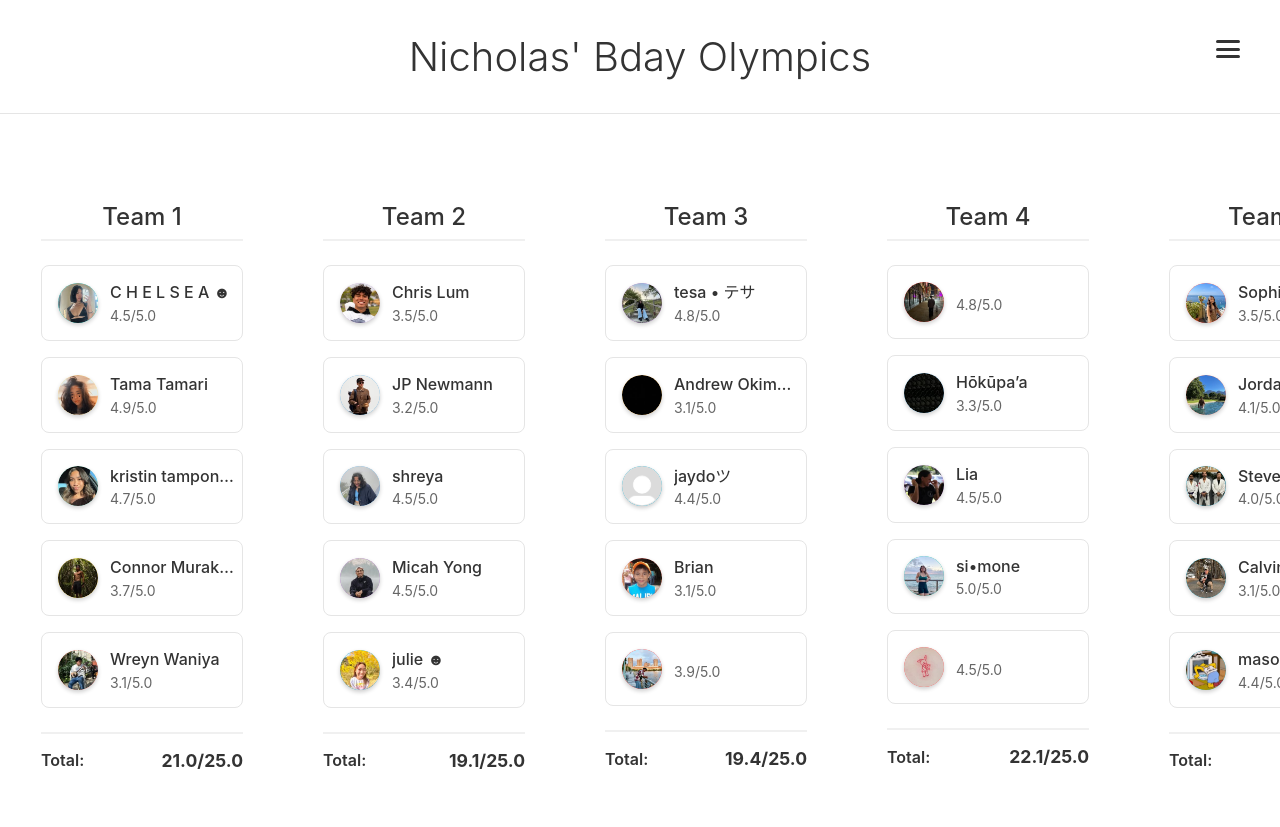
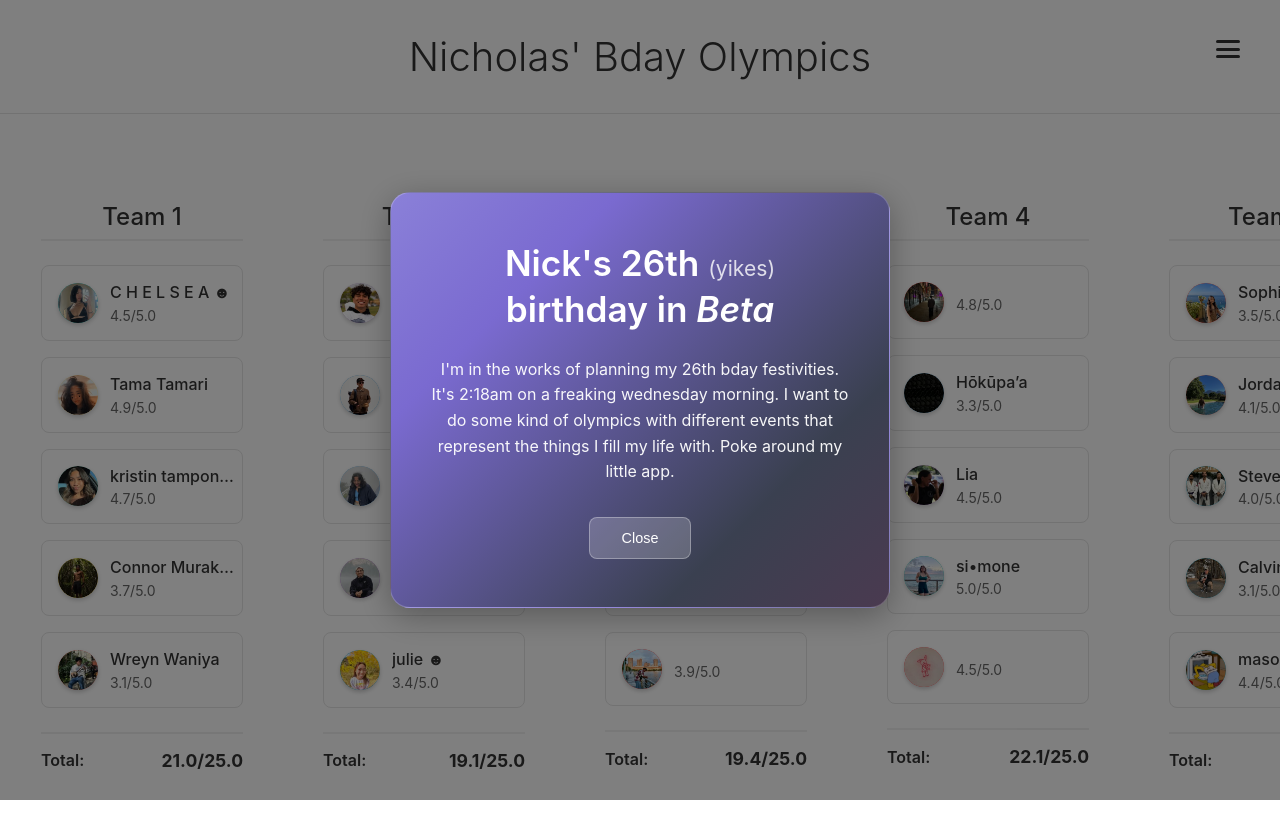
Before and after one commit to niwong/bday, a React (Create React App) app: page / in a window 1280 px wide. Shown: the top 827 px of the page. Built offline with nearby package versions, Linux system fonts and the light colour scheme.

Commit message:
welcome message

```diff
--- a/src/App.css
+++ b/src/App.css
@@ -1,6 +1,72 @@
 .app {
   min-height: 100vh;
   background-color: #ffffff;
+}
+
+/* Welcome Popup Styles */
+.welcome-popup-overlay {
+  position: fixed;
+  top: 0;
+  left: 0;
+  right: 0;
+  bottom: 0;
+  background: rgba(0, 0, 0, 0.5);
+  display: flex;
+  justify-content: center;
+  align-items: center;
+  z-index: 9999;
+  padding: 2rem;
+}
+
+.welcome-popup {
+  background: linear-gradient(135deg, #8A80D8 0%, #7A6AD0 25%, #3A4050 75%, #4A3A50 100%);
+  border-radius: 20px;
+  padding: 3rem 2.5rem;
+  text-align: center;
+  max-width: 500px;
+  width: 100%;
+  box-shadow: 0 8px 32px rgba(0, 0, 0, 0.3);
+  border: 1px solid rgba(255, 255, 255, 0.2);
+}
+
+.welcome-title {
+  color: white;
+  font-size: 2.2rem;
+  font-weight: 600;
+  margin: 0 0 1.5rem 0;
+  line-height: 1.3;
+}
+
+.yikes-text {
+  font-size: 0.6em;
+  font-weight: 400;
+  opacity: 0.8;
+}
+
+.welcome-description {
+  color: white;
+  font-size: 1rem;
+  line-height: 1.6;
+  margin: 0 0 2rem 0;
+  opacity: 0.95;
+}
+
+.welcome-close-button {
+  background: rgba(255, 255, 255, 0.2);
+  color: white;
+  border: 1px solid rgba(255, 255, 255, 0.3);
+  padding: 0.75rem 2rem;
+  border-radius: 8px;
+  font-size: 0.9rem;
+  font-weight: 500;
+  cursor: pointer;
+  transition: all 0.3s ease;
+}
+
+.welcome-close-button:hover {
+  background: rgba(255, 255, 255, 0.3);
+  border-color: rgba(255, 255, 255, 0.5);
+  transform: translateY(-1px);
 }
 
 .app-header {
--- a/src/App.js
+++ b/src/App.js
@@ -7,6 +7,7 @@ const App = () => {
   // State management for modes
   const [currentMode, setCurrentMode] = useState('car'); // 'olympics', 'fantasy', 'car'
   const [isMenuOpen, setIsMenuOpen] = useState(false);
+  const [showWelcomePopup, setShowWelcomePopup] = useState(true);
 
   // Memoized data generation to prevent refresh on mode changes
   const teamData = useMemo(() => {
@@ -114,6 +115,26 @@ const App = () => {
 
   return (
     <div className="app">
+      {/* Welcome Popup */}
+      {showWelcomePopup && (
+        <div className="welcome-popup-overlay">
+          <div className="welcome-popup">
+            <h2 className="welcome-title">
+              Nick's 26th <span className="yikes-text">(yikes)</span> birthday in <span className="beta-text" style={{fontStyle: 'italic'}}>Beta</span>
+            </h2>
+            <p className="welcome-description">
+              I'm in the works of planning my 26th bday festivities. It's 2:18am on a freaking wednesday morning. I want to do some kind of olympics with different events that represent the things I fill my life with. Poke around my little app.
+            </p>
+            <button
+              className="welcome-close-button"
+              onClick={() => setShowWelcomePopup(false)}
+            >
+              Close
+            </button>
+          </div>
+        </div>
+      )}
+
       <header className="app-header">
         <h1>{currentMode === 'fantasy' ? 'Fantasy Draft' : "Nicholas' Bday Olympics"}</h1>
 
```
